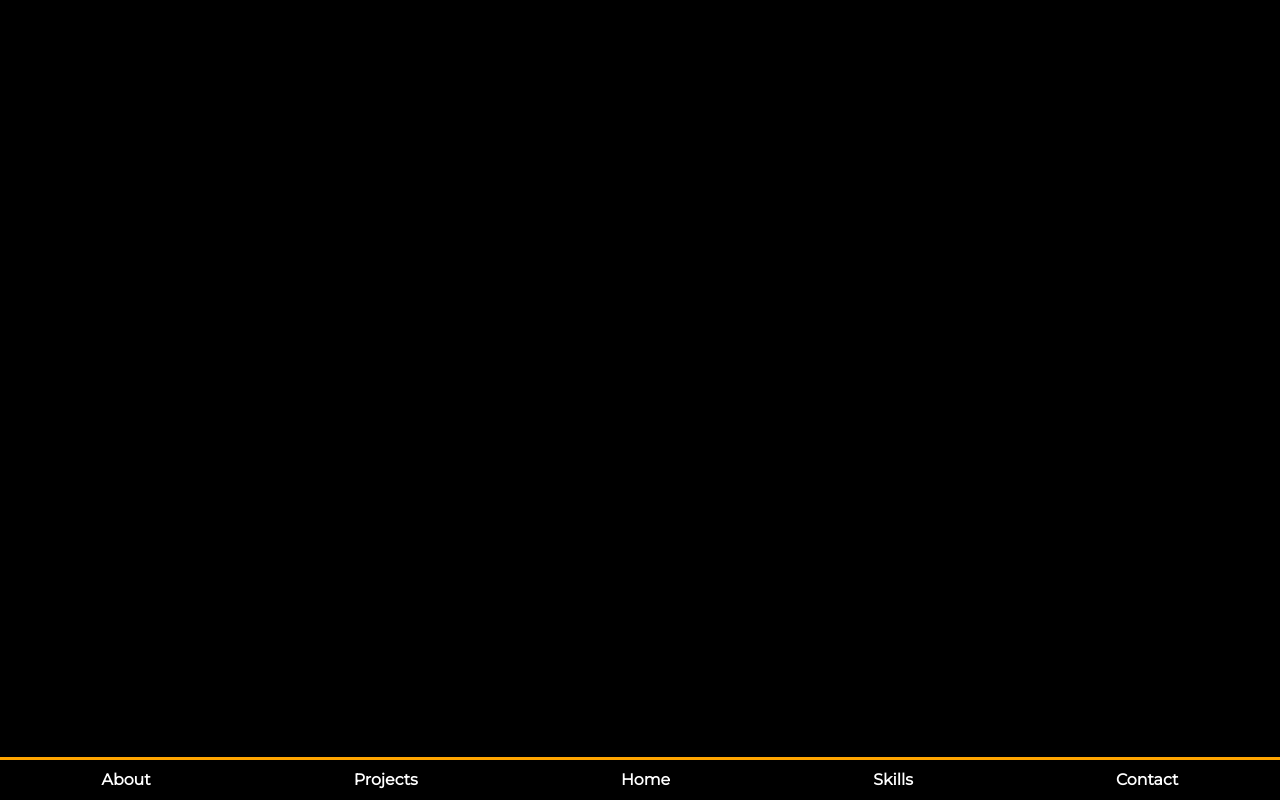
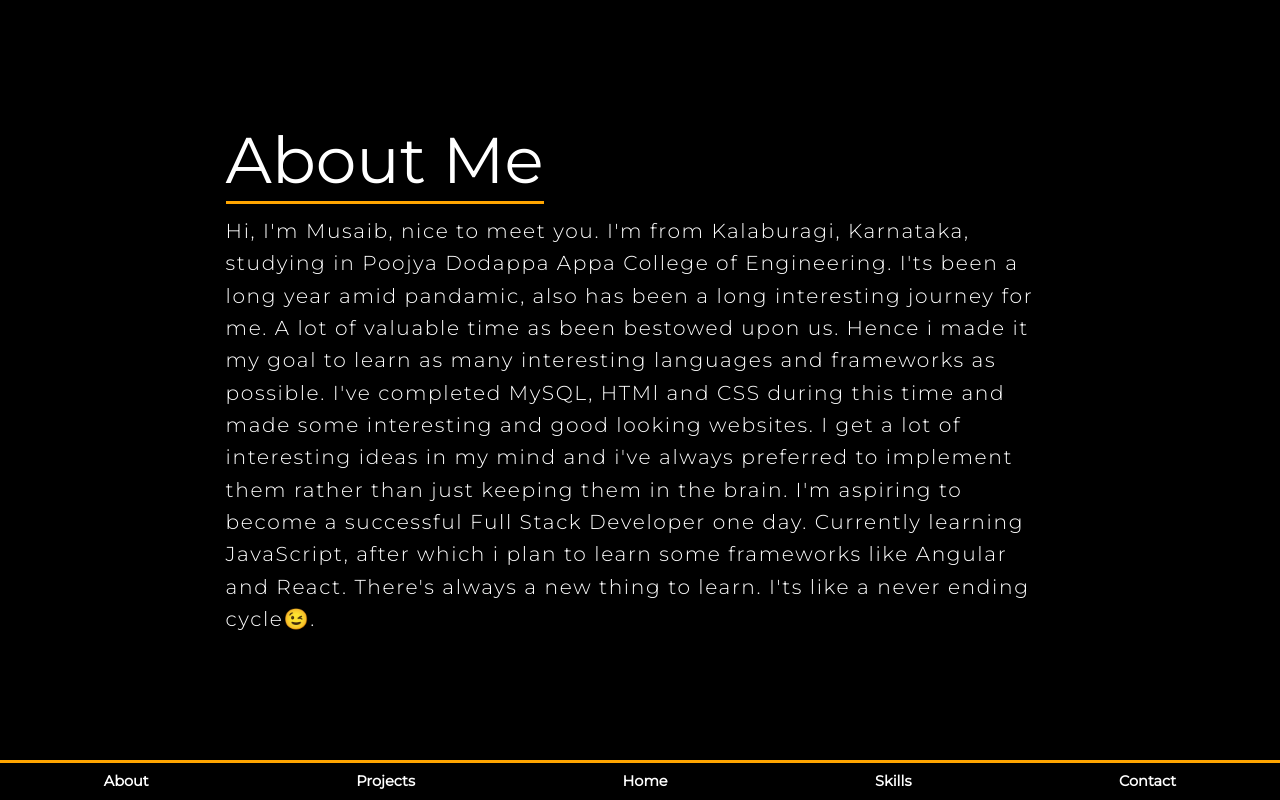
Before and after one commit to mdmusaibali/portfolio-old, a plain HTML site: page pages/about.html in a window 1280 px wide. Drawn offline with Linux system fonts and the light colour scheme.

Commit message:
aboutsection

```diff
--- a/css/about.css
+++ b/css/about.css
@@ -10,3 +10,33 @@ html {
 body {
   background-color: black;
 }
+.aboutmain-container {
+  margin: 15vh auto;
+  width: 90%;
+  /* transform: translateY(-50%); */
+}
+.aboutcontainer {
+  display: flex;
+  flex-direction: column;
+  gap: 2rem;
+  padding: 0 20rem;
+}
+.heading-primary {
+  font-family: "Montserrat";
+  color: #fff;
+  font-size: 8rem;
+  /* border-bottom: 1px solid orange; */
+}
+.abouttext {
+  font-family: "Montserrat";
+  font-size: 2.5rem;
+  font-weight: 300;
+  color: white;
+  letter-spacing: 0.2rem;
+  line-height: 1.6;
+}
+u {
+  padding-bottom: 2px;
+  text-decoration: none;
+  border-bottom: 3px solid orange;
+}
--- a/css/navbar.css
+++ b/css/navbar.css
@@ -70,6 +70,11 @@
     font-size: 1.8rem;
   }
 }
+@media (max-width: 82rem) {
+  html {
+    font-size: 50.5%;
+  }
+}
 @media (max-width: 76.25em) {
   html {
     font-size: 45%;
@@ -82,6 +87,9 @@
   html {
     font-size: 40%;
   }
+  .heading-primary {
+    margin-bottom: 3rem;
+  }
   .navbar-item {
     font-size: 2.4rem;
   }
@@ -92,6 +100,10 @@
   }
   .navbar-item {
     font-size: 2.8rem;
+  }
+
+  .abouttext {
+    font-size: 3rem;
   }
 }
 
@@ -115,8 +127,8 @@
     /* background-color: #fff; */
     background-color: #fff;
   }
-  .color-invert{
-    filter:none;
+  .color-invert {
+    filter: none;
   }
   .icon {
     width: 4rem;
@@ -124,4 +136,13 @@
   .home-large {
     width: 8rem;
   }
+  .aboutcontainer {
+    padding: 0;
+  }
+  .aboutmain-container {
+    margin: 3rem auto;
+  }
+  .abouttext {
+    font-size: 2.85rem;
+  }
 }
--- a/pages/about.html
+++ b/pages/about.html
@@ -14,6 +14,28 @@
     />
     <title>About Me</title>
   </head>
+
+  <body>
+    <div class="aboutmain-container">
+      <div class="aboutcontainer">
+        <p class="heading-primary"><u>About Me</u></p>
+        <p class="abouttext">
+          Hi, I'm Musaib, nice to meet you. I'm from Kalaburagi, Karnataka,
+          studying in Poojya Dodappa Appa College of Engineering. I'ts been a
+          long year amid pandamic, also has been a long interesting journey for
+          me. A lot of valuable time as been bestowed upon us. Hence i made it
+          my goal to learn as many interesting languages and frameworks as
+          possible. I've completed MySQL, HTMl and CSS during this time and made
+          some interesting and good looking websites. I get a lot of interesting
+          ideas in my mind and i've always preferred to implement them rather
+          than just keeping them in the brain. I'm aspiring to become a
+          successful Full Stack Developer one day. Currently learning
+          JavaScript, after which i plan to learn some frameworks like Angular
+          and React. There's always a new thing to learn. I'ts like a never
+          ending cycle😉.
+        </p>
+      </div>
+    </div>
     <footer class="navbar-footer">
       <div class="navbar">
         <ul class="navbar-items">
@@ -29,17 +51,17 @@
       <div class="mobile-navbar">
         <ul class="mobile-navbar-icons">
           <li class="mobile-navbar-icon">
-          <a href="#">
-            <img class="icon" src="../img/about1.png"
-          /></a>
+            <a href="#"> <img class="icon" src="../img/about1.png" /></a>
           </li>
           <li class="mobile-navbar-icon">
-          <a href="#">
-            <img class="icon" src="../img/projects1.png"
-          /></a>
+            <a href="#"> <img class="icon" src="../img/projects1.png" /></a>
           </li>
           <li class="mobile-navbar-icon">
-          <a href="../index.html"> <img class="icon icon-round color-invert home-large" src="../img/home1.png" /></a>
+            <a href="../index.html">
+              <img
+                class="icon icon-round color-invert home-large"
+                src="../img/home1.png"
+            /></a>
           </li>
           <li class="#">
             <a href="skills.html">
```
Lines whose indentation alone changed are shown as unchanged.
